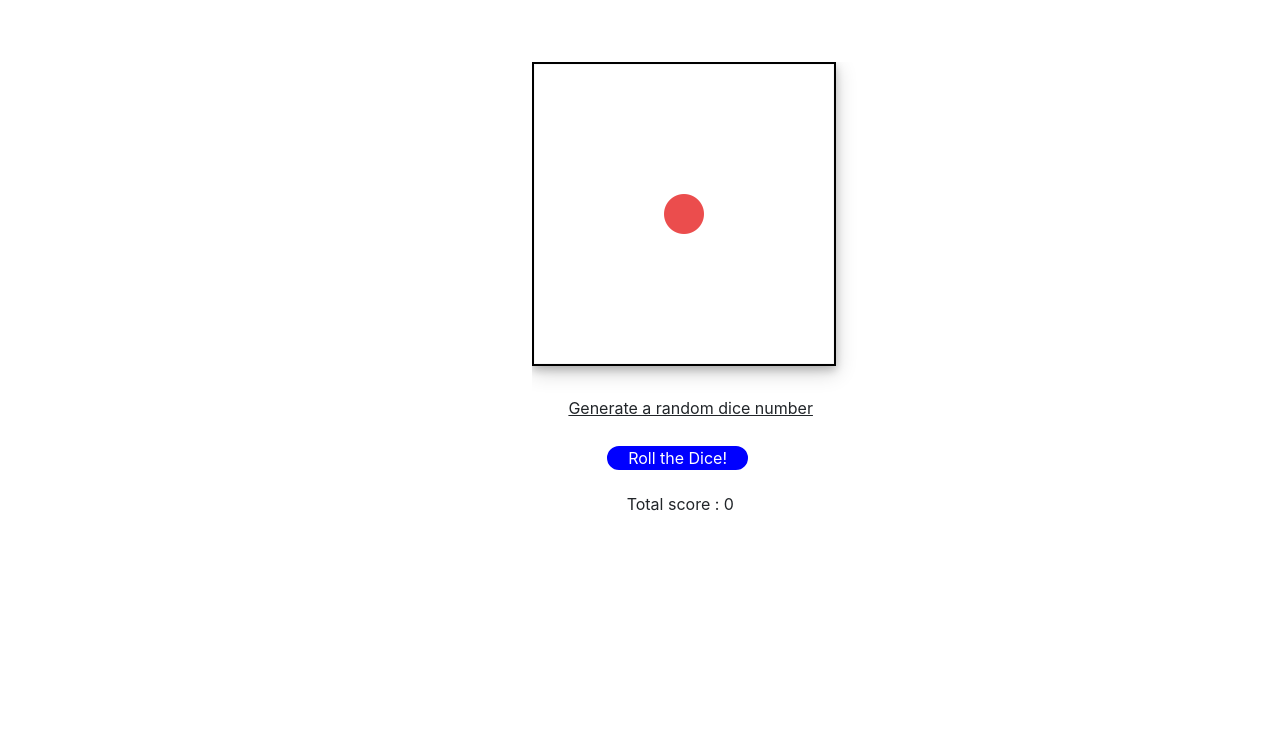
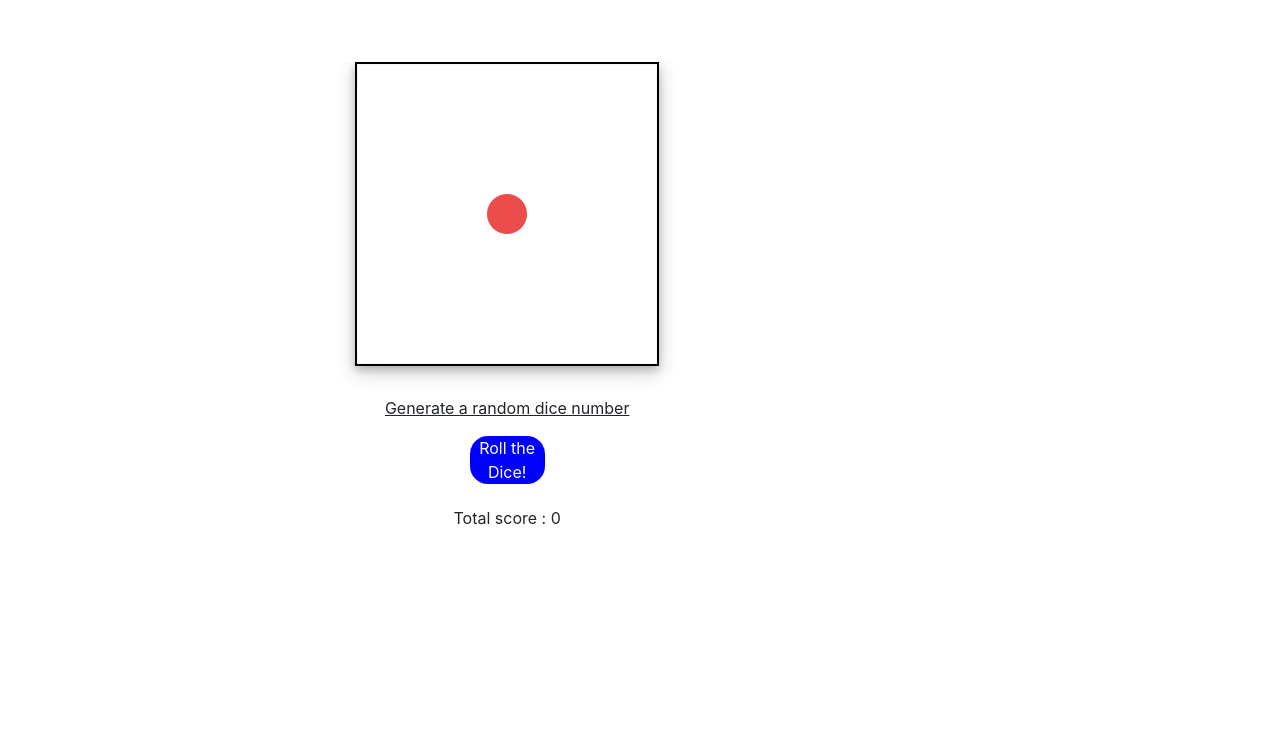
Before and after one commit to parthpanchal123/DiceGame, a plain HTML site: page index.html in a window 1280 px wide. Shown: the part 64-800 px from the top of the page. Drawn offline with nearby package versions, Linux system fonts and the light colour scheme.

Commit message:
Aligned elements in style.css

```diff
--- a/style.css
+++ b/style.css
@@ -1,27 +1,28 @@
-
 * {
     padding: 0;
     margin: 0;
     overflow: hidden;
+    flex-direction: row;
 
 
 }
 
+.main{
+text-align:center;
+
+   display:inline-block;
+
+}
 
 .heading {
     background-color: black ;
-    text-align: center ;
     color: white;
     margin-bottom: 50px ;
-
 }
 
 .play_area {
-
-
     margin-left: 40% ;
     padding: 20px ;
-
 
 
 }
@@ -35,23 +36,12 @@
 
 }
 
-
-.gen_number {
-
-    display: block;
-}
 .gen_number label {
-
-    margin-left: 5% ;
     width: 100% ;
-
-
 }
 
 #btn_gen {
 
-    margin-top: 10px ;
-    margin-left: 10% ;
     width: 20% ;
     text-align: center;
     background-color: blue;
@@ -71,8 +61,6 @@
 }
 
 #score {
-
-    margin-left: 13% ;
+   display:inline-block;
+   text-align:center;
 }
-
-.dice_image
```
